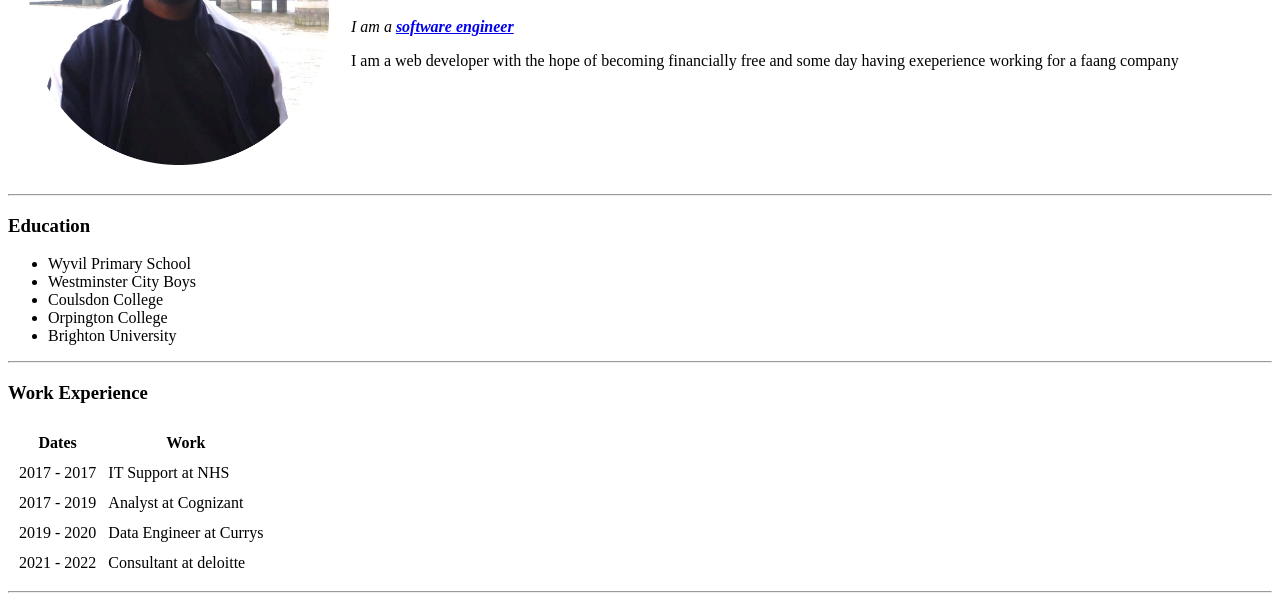
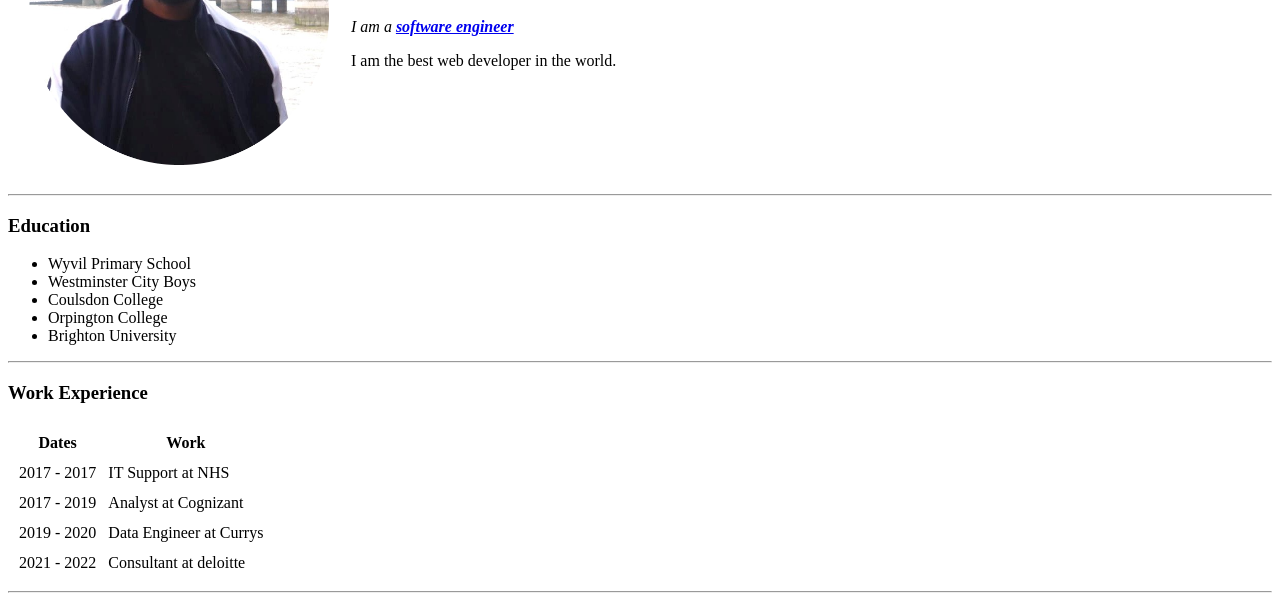
Before and after one commit to ba84/cv, a plain HTML site: page index.html in a window 1280 px wide. Shown: the part 164-773 px from the top of the page. Drawn offline with Linux system fonts and the light colour scheme.

Commit message:
Update index.html

```diff
--- a/index.html
+++ b/index.html
@@ -11,7 +11,7 @@
                 <td><img src="images/casual-modified.png" alt="Jide Profile Picture" width = "300" hieght = "300"></td>
                 <td><h1>Jide</h1>
                     <p><em>I am a <strong> <a href="https://www.engineering.com/">software engineer</a></strong></em></p>
-                    <p>I am a web developer with the hope of becoming financially free and some day having exeperience working for a faang company</p></td>
+                    <p>I am the best web developer in the world.</p></td>
             </tr>
         </table>
         <hr>
```
